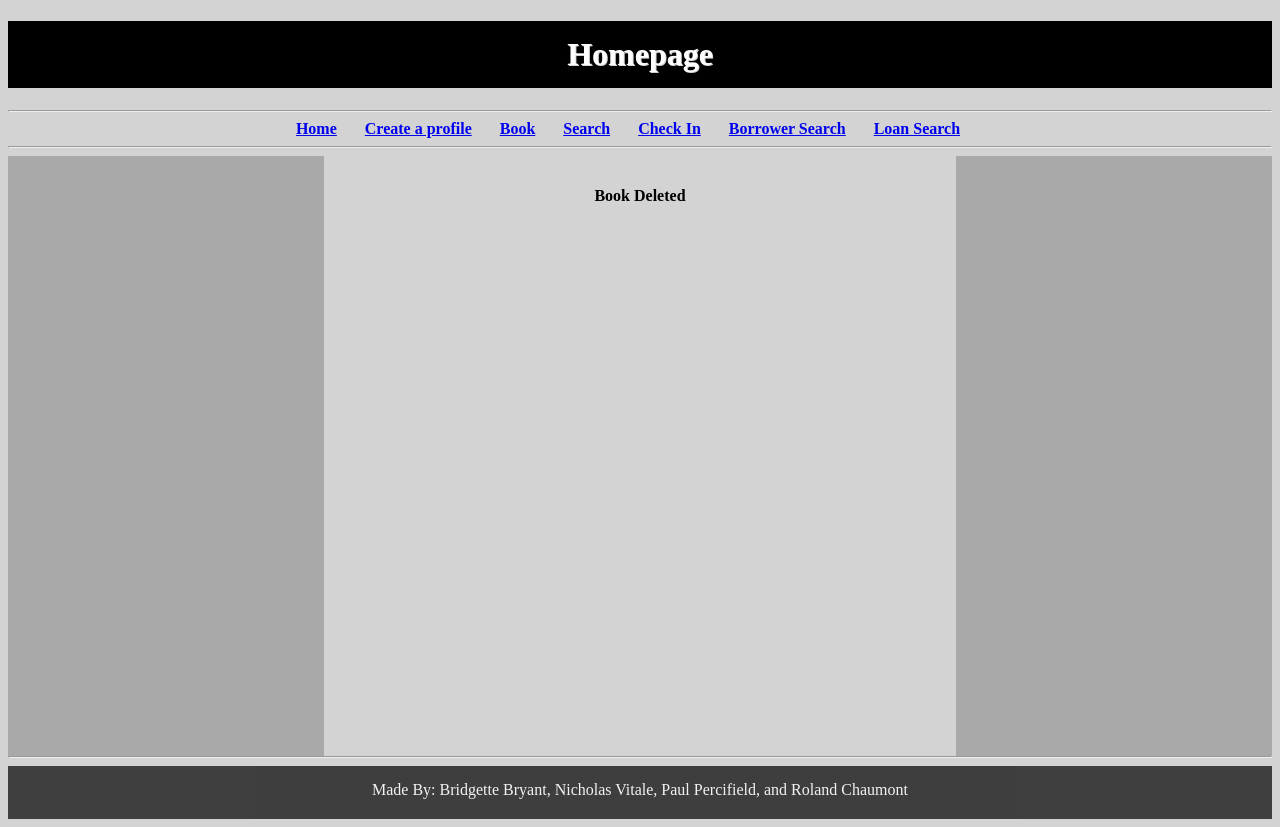
After one commit to BridgetteBXP13/Library-Web-Application, a Django app: page /del-book/1 in a window 1280 px wide. The commit adds this page. Run offline with Django 3.2, Linux system fonts and the light colour scheme; data that the repository does not hold is empty.

Commit message:
Added Book Delete

```diff
--- /dev/null
+++ b/library_app/templates/del-book.html
@@ -0,0 +1,54 @@
+{% load static %}
+
+<!DOCTYPE html>
+<html lang="en">
+<head>
+    <meta charset="UTF-8">
+    <title> Success </title>
+    <link rel="stylesheet" type="text/css" href="{% static 'css/style.css' %}"/>
+</head>
+
+
+<body>
+
+    <h1>Homepage</h1>
+    <hr />
+
+    <div class="solid">
+        <center>
+            <strong>
+                <a href="{% url '' %}">Home</a> &nbsp; &nbsp; &nbsp;
+                <a href="{% url 'bor' %}">Create a profile</a> &nbsp; &nbsp; &nbsp;
+                <a href="{% url 'std' %}">Book</a> &nbsp; &nbsp; &nbsp;
+                <a href="{% url 'search' %}">Search</a> &nbsp; &nbsp; &nbsp;
+                <a href="{% url 'chin-get' %}">Check In</a> &nbsp; &nbsp; &nbsp;
+                <a href="{% url 'borsearch' %}">Borrower Search</a> &nbsp; &nbsp; &nbsp;
+                <a href="{% url 'loansearch' %}">Loan Search</a> &nbsp; &nbsp; &nbsp;
+
+            </strong>
+        </center>
+    </div>
+
+    <hr />
+
+<div class="row">
+    <div class="column left background" style="background-color:darkgrey;"> </div>
+
+
+    <div class="column middle">
+       <center>
+        <h4> Book Deleted </h4>
+        <br />
+        </center>
+    </div>
+
+    <div class="column right background" style="background-color: darkgrey"> </div>
+
+</div>
+
+<hr />
+	<footer>Made By: Bridgette Bryant, Nicholas Vitale, Paul Percifield, and Roland Chaumont</footer>
+
+</body>
+
+</html>
--- a/library_app/templates/show-book.html
+++ b/library_app/templates/show-book.html
@@ -75,9 +75,8 @@
             {% endif %}
 
 
-
-
-
+            <br />
+            <a href="{% url 'del-book' book.Isbn.Isbn %}">Click here to Delete this book from the Library Management System</a>
 
             <br />
             {% if idExist < 1 %}
--- a/library_app/views.py
+++ b/library_app/views.py
@@ -262,3 +262,7 @@ def edit_borrower(request, card_id):
         return redirect('view')
 
     return render(request, 'edit-borrower.html', {'borrower': instance,'loan_instance':loan_instance, 'form':form})
+
+def delbook(request, isbn):
+    Book.objects.filter(Isbn = isbn).delete()
+    return render(request, 'del-book.html', {})
--- a/library_project/urls.py
+++ b/library_project/urls.py
@@ -38,4 +38,5 @@ urlpatterns = [
     path('show-loan/<loan_id>', views.show_loan, name='show-loan'),
     path('loansearch/', views.loansearch, name='loansearch'),
     path('loanresults/', views.loanresults, name='loanresults'),
+    path('del-book/<isbn>', views.delbook, name='del-book'),
 ]
```
